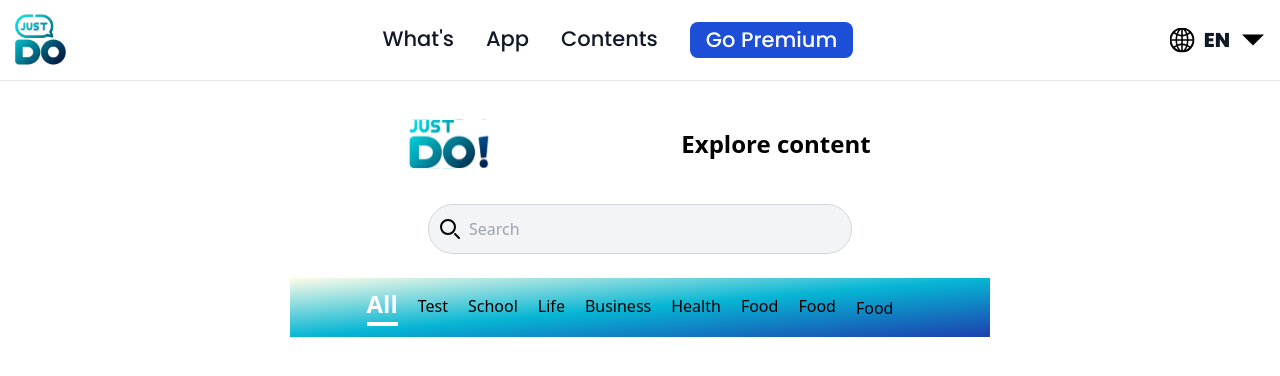
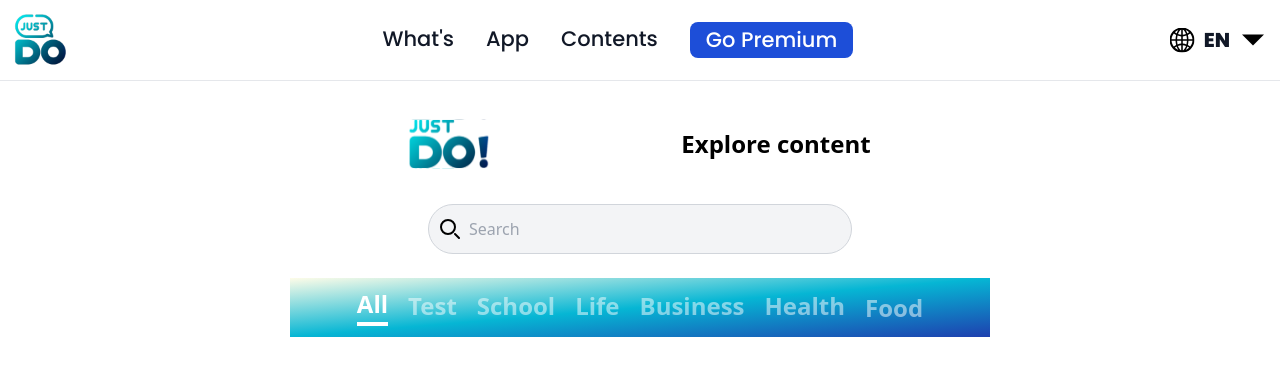
Before and after one commit to Faysel-Abdella/NexaCode-Just-do-client-side, a React (Vite) app: page /contents in a window 1280 px wide. Shown: the top 376 px of the page. Built offline with nearby package versions, Linux system fonts and the light colour scheme.

Commit message:
Add header

```diff
--- a/src/pages/Contents.tsx
+++ b/src/pages/Contents.tsx
@@ -45,14 +45,78 @@ const Contents = () => {
                   </button>
                 </li>
 
-                <li className="me-5">Test</li>
-                <li className="me-5">School</li>
-                <li className="me-5">Life</li>
-                <li className="me-5">Business</li>
-                <li className="me-5">Health</li>
-                <li className="me-5">Food</li>
-                <li className="me-5">Food</li>
-                <li className="me-5">Food</li>
+                <li className="me-5">
+                  <button
+                    onClick={() => setSelectedType("test")}
+                    className={`${
+                      selectedType === "test"
+                        ? "text-white border-b-[4px] border-white"
+                        : "text-white opacity-50"
+                    } font-semibold text-[18px] md:text-[24px]`}
+                  >
+                    Test
+                  </button>
+                </li>
+                <li className="me-5">
+                  <button
+                    onClick={() => setSelectedType("school")}
+                    className={`${
+                      selectedType === "school"
+                        ? "text-white border-b-[4px] border-white"
+                        : "text-white opacity-50"
+                    } font-semibold text-[18px] md:text-[24px]`}
+                  >
+                    School
+                  </button>
+                </li>
+                <li className="me-5">
+                  <button
+                    onClick={() => setSelectedType("life")}
+                    className={`${
+                      selectedType === "life"
+                        ? "text-white border-b-[4px] border-white"
+                        : "text-white opacity-50"
+                    } font-semibold text-[18px] md:text-[24px]`}
+                  >
+                    Life
+                  </button>
+                </li>
+                <li className="me-5">
+                  {" "}
+                  <button
+                    onClick={() => setSelectedType("business")}
+                    className={`${
+                      selectedType === "business"
+                        ? "text-white border-b-[4px] border-white"
+                        : "text-white opacity-50"
+                    } font-semibold text-[18px] md:text-[24px]`}
+                  >
+                    Business
+                  </button>
+                </li>
+                <li className="me-5">
+                  {" "}
+                  <button
+                    onClick={() => setSelectedType("health")}
+                    className={`${
+                      selectedType === "health"
+                        ? "text-white border-b-[4px] border-white"
+                        : "text-white opacity-50"
+                    } font-semibold text-[18px] md:text-[24px]`}
+                  >
+                    Health
+                  </button>
+                </li>
+                <button
+                  onClick={() => setSelectedType("food")}
+                  className={`${
+                    selectedType === "food"
+                      ? "text-white border-b-[4px] border-white"
+                      : "text-white opacity-50"
+                  } font-semibold text-[18px] md:text-[24px]`}
+                >
+                  Food
+                </button>
               </ul>
             </div>
           </aside>
```
